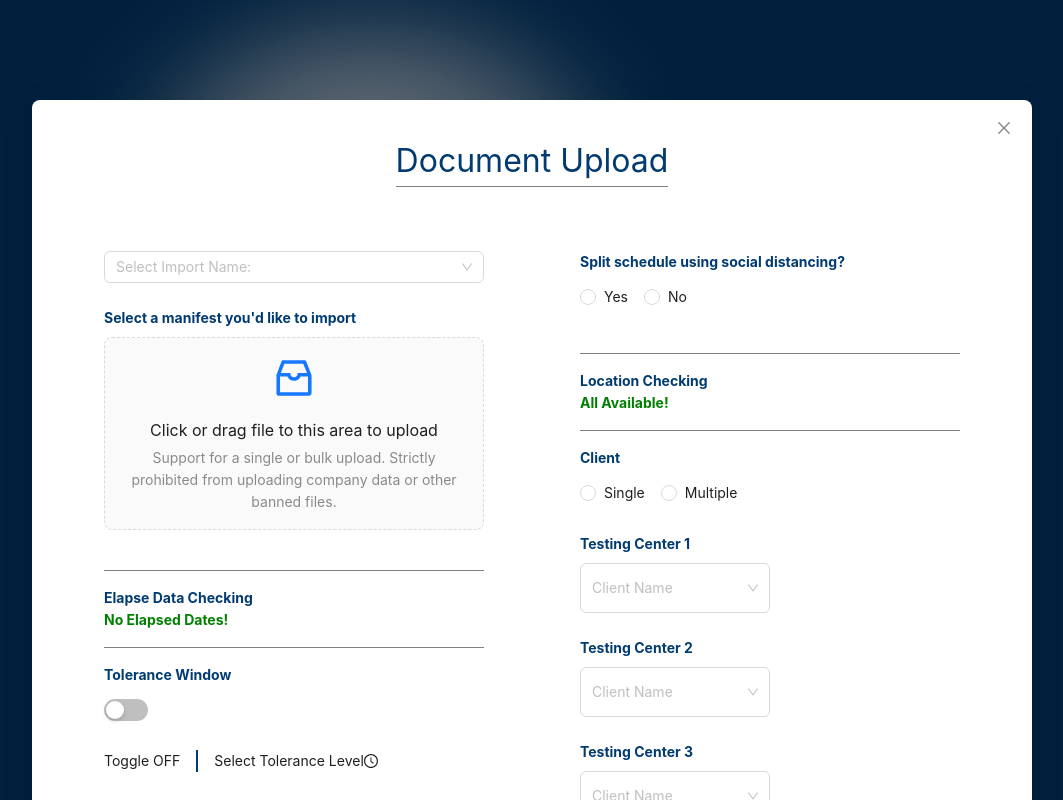
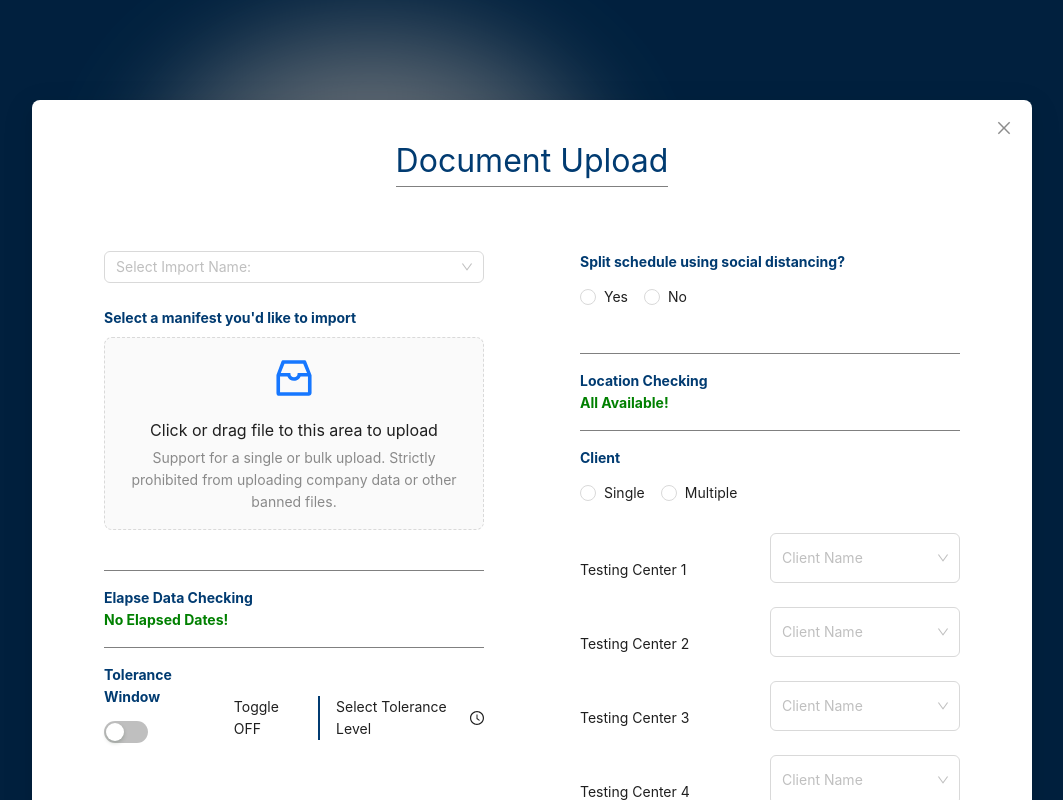
Before and after one commit to paolaguitian/SHGlobal, a Next.js app: page / in a window 1280 px wide. Both pictures are taken after a click on the button "Upload a Document". Shown: the whole page, without its empty margins (108-1171 px from the left). Built offline with nearby package versions, Linux system fonts and the light colour scheme; no server answers.

Commit message:
update inline form styles

```diff
--- a/src/app/components/docUpload/docUpload.tsx
+++ b/src/app/components/docUpload/docUpload.tsx
@@ -80,13 +80,16 @@ export const DocUpload: React.FC<Props> = (props: Props) => {
     }
 
     const getTestingCenter = (name: string, label: string) => (
-        <Form.Item name={name} label={label}>
+        <div className='docUp-form-item-row'>
+            <div className=''>{label}</div>
+            <Form.Item name={name}>
                 <Select
                     placeholder='Client Name'
                     options={options}
                     style={{ width: '190px', height: '50px' }}
                 />
             </Form.Item>
+        </div>
     )
 
     //placeholder f(x) for whatever logic PO asks
@@ -123,6 +126,7 @@ export const DocUpload: React.FC<Props> = (props: Props) => {
                     {renderDragandDrop()}
                 </Form.Item>
                 {getChecking('Elapse Data Checking', 'No Elapsed Dates!')}
+                <div className='docUp-form-item-row'>
                     <Form.Item label='Tolerance Window' name='toleranceWindow' valuePropName="checked">
                         <Switch onChange={(checked) => checked ? setisOnOff('ON') : setisOnOff('OFF')} />
                     </Form.Item>
@@ -131,6 +135,7 @@ export const DocUpload: React.FC<Props> = (props: Props) => {
                         <div className='docUp-form-divider' />
                         <div>Select Tolerance Level</div>
                         <ClockCircleOutlined />
+                    </div>
                 </div>
             </div>
             <div className='docUp-form-col'>
--- a/src/app/components/docUpload/styles.css
+++ b/src/app/components/docUpload/styles.css
@@ -41,6 +41,13 @@
 .docUp-form-row {
     display: flex;
     flex-direction: row;
+}
+
+.docUp-form-item-row {
+    display: flex;
+    flex-direction: row;
+    align-items: center;
+    justify-content: space-between;
 }
 
 .docUp-form-divider {
```
Lines whose indentation alone changed are shown as unchanged.
